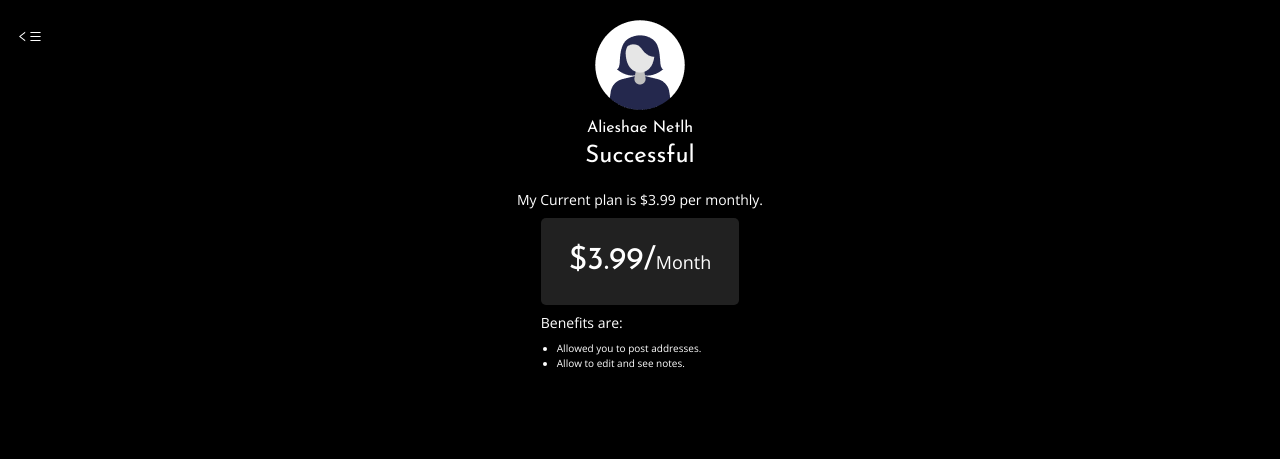
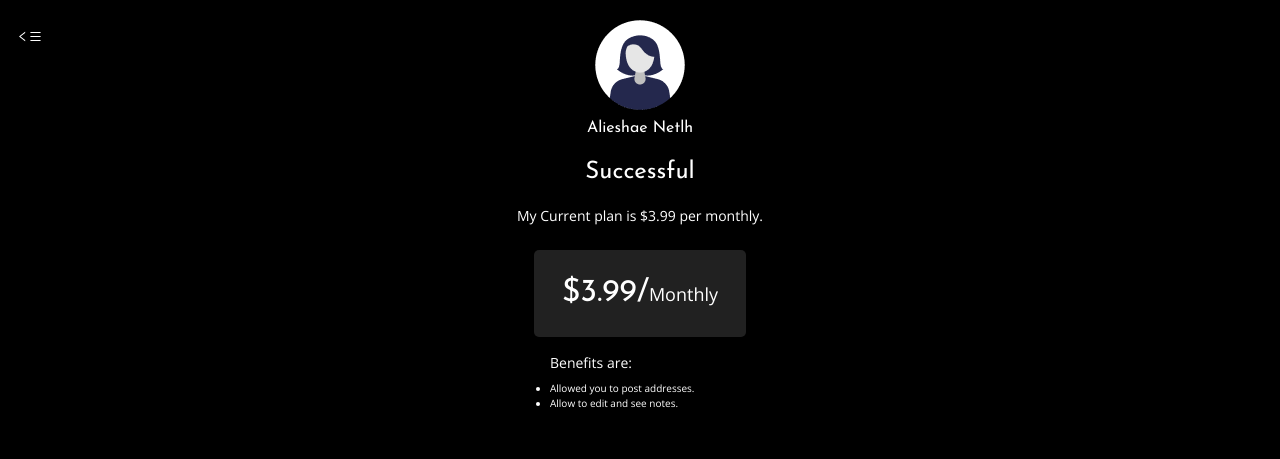
Before and after one commit to watat83/cheap-ass-ui, a Next.js app: page /membership in a window 1280 px wide. Shown: the top 459 px of the page. Built offline with nearby package versions, Linux system fonts and the light colour scheme.

Commit message:
fixed successfull

```diff
--- a/src/pages/membership.tsx
+++ b/src/pages/membership.tsx
@@ -1,5 +1,7 @@
 import Navbar from "@/components/Navbar";
 import { useSidebar } from "@/context/SidebarContext";
+import { ROUTES } from "@/routes";
+import { Link } from "@chakra-ui/next-js";
 import {
   Box,
   Flex,
@@ -29,14 +31,22 @@ const Membership = () => {
 
           <Text textStyle="h5">Alieshae Netlh</Text>
 
-          <Text textAlign="center" mb={4} textStyle="h2">
+          <Text textAlign="center" mt="4" textStyle="h2">
             Successful
           </Text>
 
-          <Text textStyle="p">My Current plan is $3.99 per monthly.</Text>
+          <Text textStyle="p" my="4">
+            My Current plan is $3.99 per monthly.
+          </Text>
 
-          <Box w="full">
-            <Flex mb={2} w="full" bg="brand.darkGray" p={7} borderRadius="5px">
+          <Box w="full" px="4">
+            <VStack
+              mb={2}
+              w="full"
+              bg="brand.darkGray"
+              p={7}
+              borderRadius="5px"
+            >
               <Stack>
                 <Box>
                   <Text as="span" textStyle="h1">
@@ -46,13 +56,13 @@ const Membership = () => {
                     /
                   </Text>
                   <Text as="span" textStyle="p1" fontSize="lg">
-                    Month
+                    Monthly
                   </Text>
                 </Box>
               </Stack>
-            </Flex>
-            <Flex direction="column">
-              <Text mb="9px" textStyle="p">
+            </VStack>
+            <Flex direction="column" mt="4">
+              <Text pl="4" mb="9px" textStyle="p">
                 Benefits are:
               </Text>
               <UnorderedList>
@@ -73,13 +83,17 @@ const Membership = () => {
           bg="brand.red"
         />
         <Flex p={4} mt={6} justify="space-between">
-          <Text textStyle={"p"} onClick={() => router.push("/")}>
-            Home
-          </Text>
+          <Link href={ROUTES.HOME}>
+            <Text textStyle="p" fontWeight="normal">
+              Home
+            </Text>
+          </Link>
 
-          <Text textStyle="p" fontWeight="normal">
-            Cancel Subscription?
-          </Text>
+          <Link href={ROUTES.CANCEL_SUBSCRIPTION}>
+            <Text textStyle="p" fontWeight="normal">
+              Cancel Subscription?
+            </Text>
+          </Link>
         </Flex>
       </Flex>
     </>
```
